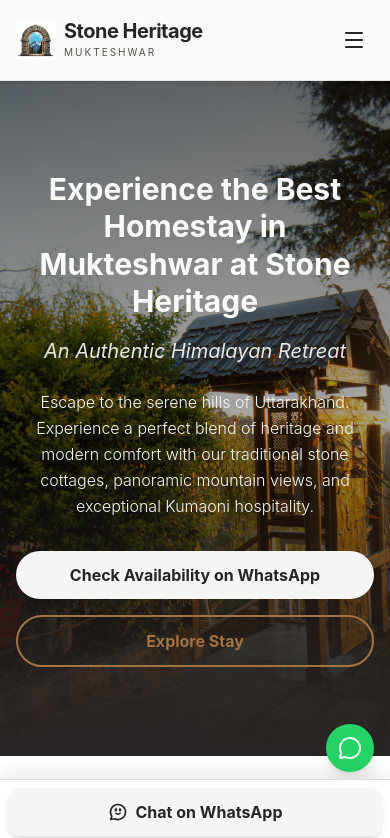
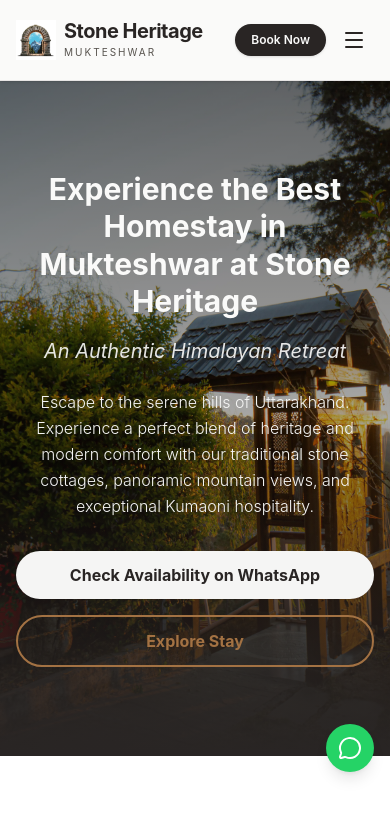
Before and after one commit to swapneelshirsatss-oss/Stone-Heritage-Mukteshwar-GAI, a React (Vite) app: page / in a window 390 px wide. Shown: the top 838 px of the page. Built offline with nearby package versions, Linux system fonts and the light colour scheme.

Commit message:
refactor: update layout and mobile navigation
Enable footer visibility on mobile, remove redundant booking widget, and add a quick-access "Book Now" button to the mobile navigation bar.

```diff
--- a/src/components/Footer.tsx
+++ b/src/components/Footer.tsx
@@ -4,7 +4,7 @@
 
 export function Footer() {
   return (
-    <footer className="hidden md:block bg-primary text-stone-100 pt-12 pb-44 md:pb-12 mt-auto overflow-hidden">
+    <footer className="bg-primary text-stone-100 pt-12 pb-44 md:pb-12 mt-auto overflow-hidden">
       <div className="max-w-7xl mx-auto px-4 sm:px-6 lg:px-8">
         <div className="grid grid-cols-1 md:grid-cols-2 lg:grid-cols-4 gap-8">
           <div>
--- a/src/components/Layout.tsx
+++ b/src/components/Layout.tsx
@@ -2,7 +2,6 @@
 import { Outlet } from 'react-router-dom';
 import { Navbar } from './Navbar';
 import { Footer } from './Footer';
-import { BookingWidget } from './BookingWidget';
 import { FloatingWhatsAppButton } from './FloatingWhatsAppButton';
 
 export function Layout() {
@@ -14,7 +13,6 @@
       </main>
       <Footer />
       <FloatingWhatsAppButton />
-      <BookingWidget />
     </div>
   );
 }
--- a/src/components/Navbar.tsx
+++ b/src/components/Navbar.tsx
@@ -97,14 +97,24 @@
             </a>
           </div>
 
-          {/* Mobile Menu Toggle */}
+          {/* Mobile Right Section */}
+          <div className="flex items-center gap-2 md:hidden z-50">
+            <a
+              href="https://booking.thestoneheritage.in/"
+              target="_blank"
+              rel="noopener noreferrer"
+              className="text-xs font-semibold text-stone-50 bg-primary hover:bg-primary/90 px-4 py-2 rounded-full transition-colors shadow-sm whitespace-nowrap"
+            >
+              Book Now
+            </a>
             <button
-            className="md:hidden p-2 text-primary hover:text-accent transition-colors z-50 focus:outline-none"
+              className="p-2 text-primary hover:text-accent transition-colors focus:outline-none"
               onClick={toggleMobileMenu}
               aria-label="Toggle menu"
             >
               {isMobileMenuOpen ? <X className="w-6 h-6" /> : <Menu className="w-6 h-6" />}
             </button>
+          </div>
         </div>
       </div>
 
@@ -131,18 +141,6 @@
               </Link>
             ))}
           </div>
-
-          <div className="mt-auto w-full pt-8">
-            <a
-              href="https://booking.thestoneheritage.in/"
-              target="_blank"
-              rel="noopener noreferrer"
-              className="flex items-center justify-center gap-2 text-lg font-semibold text-stone-50 bg-primary hover:bg-primary/90 w-full py-4 rounded-full transition-colors shadow-lg"
-              onClick={closeMobileMenu}
-            >
-              <span>Book Now</span>
-            </a>
-          </div>
         </div>
       </div>
     </header>
```
Lines whose indentation alone changed are shown as unchanged.
